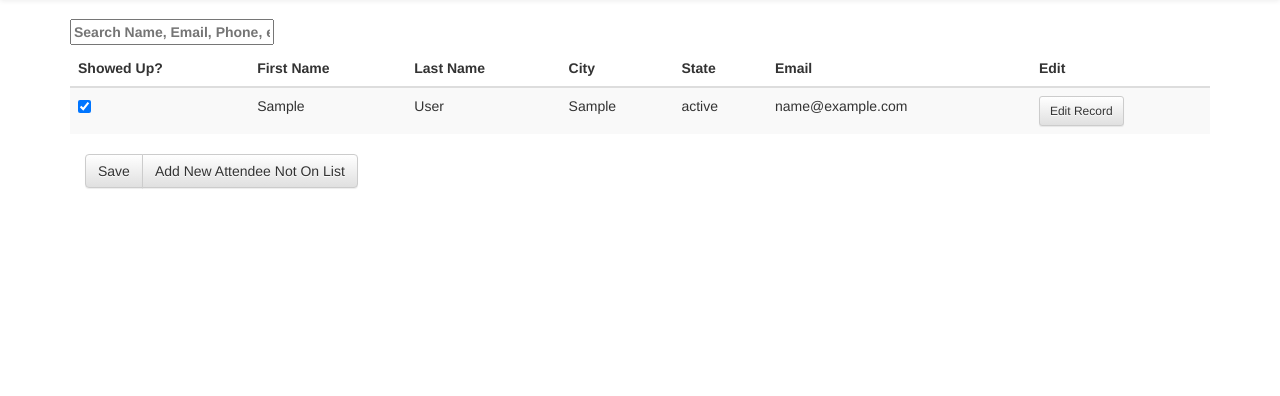
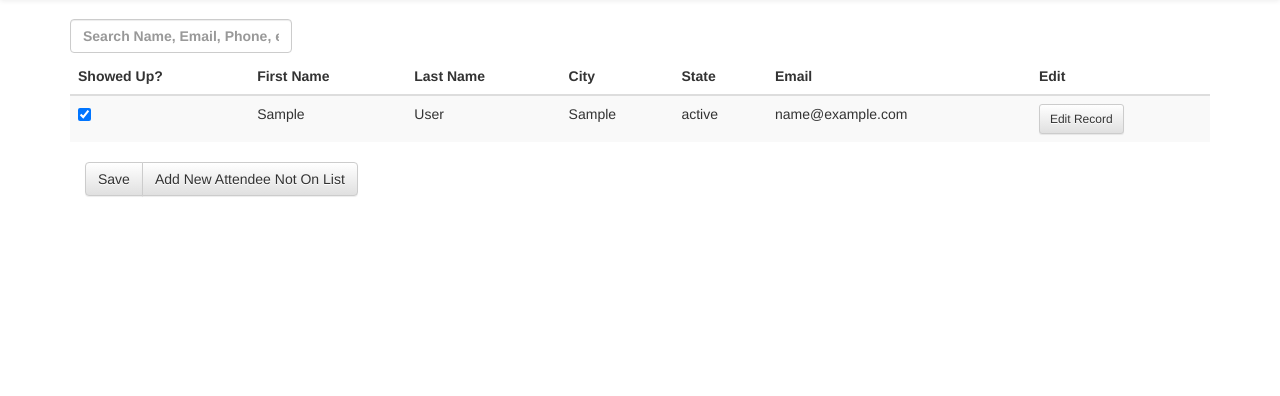
Before and after one commit to diversified-cheesecake/bk-event, a Django app: page /entry/ in a window 1280 px wide. Shown: the part 51-447 px from the top of the page. Run offline with Django 3.2, Linux system fonts and the light colour scheme; tables that the repository leaves empty hold one stand-in row (values such as "Sample post"); some libraries are stand-ins or nearby versions.

Commit message:
beautiful search bar

```diff
--- a/event/templates/event/entry_page.html
+++ b/event/templates/event/entry_page.html
@@ -52,7 +52,7 @@ myApp.controller("MyCtrl", function($scope) {
  -->
 
 
-<label><input ng-model="searchText" placeholder="Search Name, Email, Phone, etc."></label>
+<label><input ng-model="searchText" class="form-control" placeholder="Search Name, Email, Phone, etc."></label>
 <form method="POST" id="theform" action="save-data">
 	{% csrf_token %}
 	<table class="table table-striped" id="searchTextResults">
```
